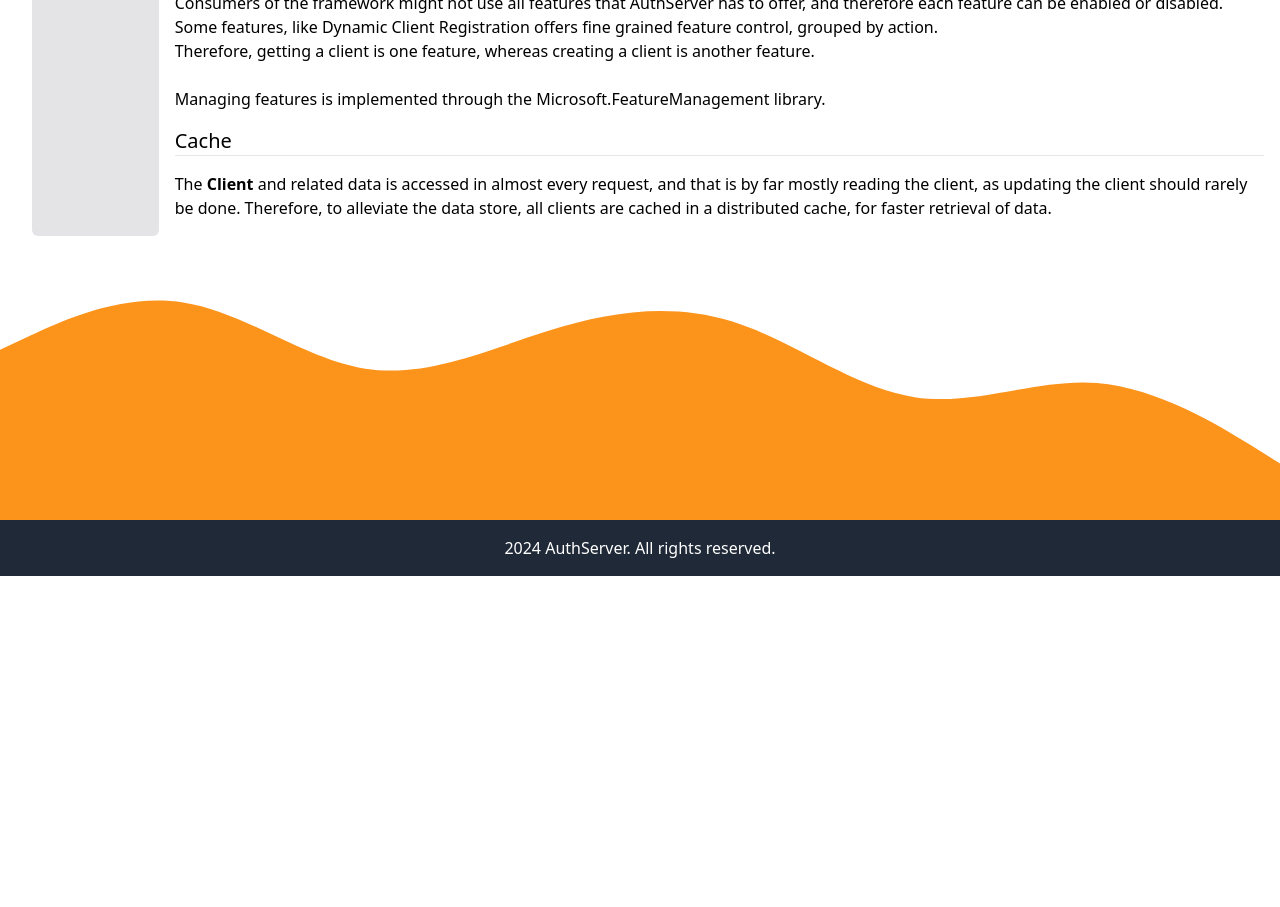
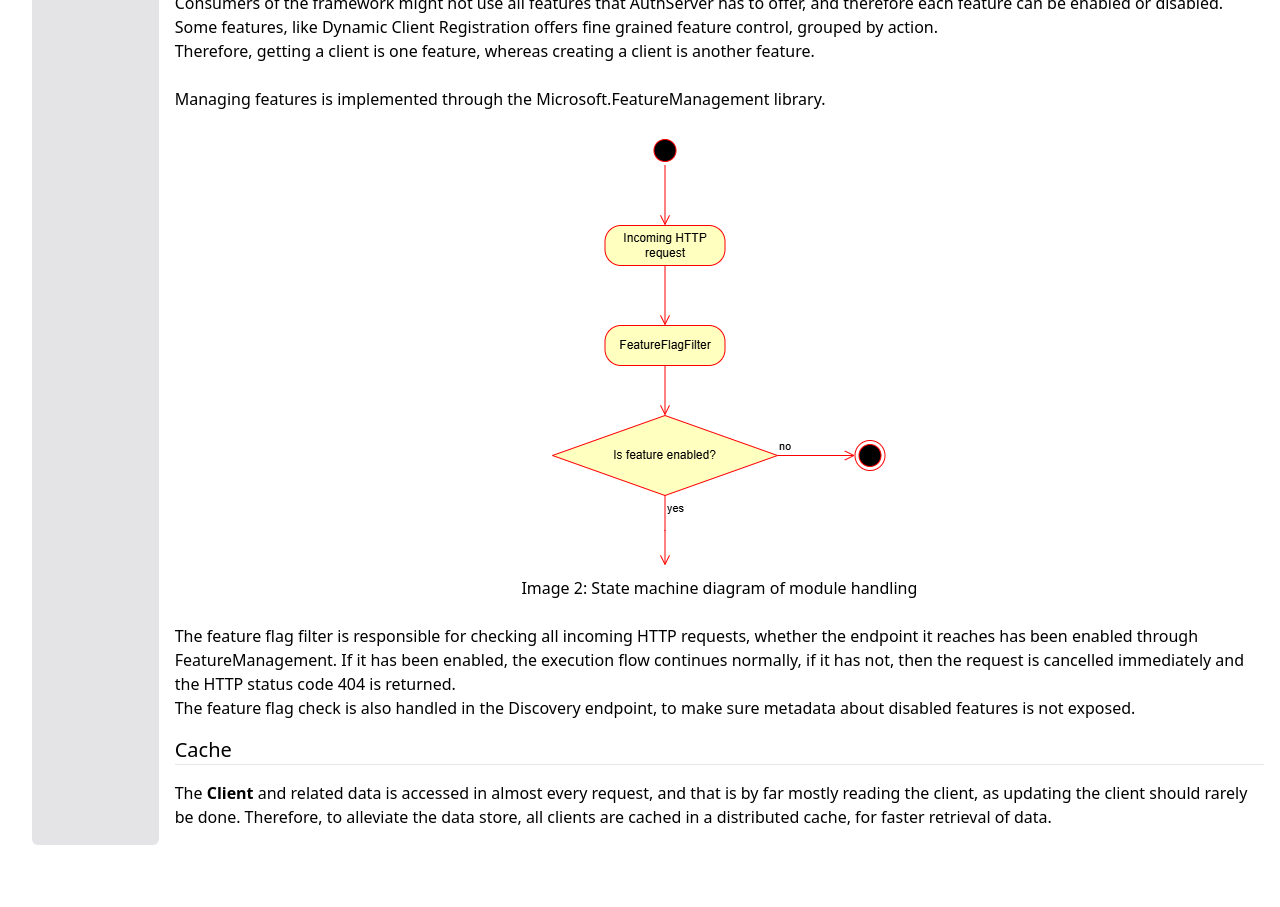
Before and after one commit to jokk-itu/authserver-framework, a SvelteKit app in the folder doc/: page /developer/architecture in a window 1280 px wide. Shown: the part 1280-2187 px from the top of the page. Before the commit the page ends 1856 px from the top, so only its background shows below. Built offline with nearby package versions, Linux system fonts and the light colour scheme.

Commit message:
add: section on module architecture

```diff
--- a/doc/src/routes/developer/architecture/+page.svelte
+++ b/doc/src/routes/developer/architecture/+page.svelte
@@ -18,7 +18,7 @@
     </p>
     <br/>
     <figure>
-        <img src="{base}/endpoint-architecture.png" alt="endpoint architecture" />
+        <img class="object-center" src="{base}/endpoint-architecture.png" alt="endpoint architecture" />
         <figCaption class="text-center">Image 1: Class diagram of request handling</figCaption>
     </figure>
     <br/>
@@ -56,6 +56,21 @@
         Managing features is implemented through the Microsoft.FeatureManagement
         library.
     </p>
+    <br/>
+    <figure>
+        <img class="mx-auto" src="{base}/module-architecture.png" alt="module architecture"/>
+        <figcaption class="text-center">Image 2: State machine diagram of module handling</figcaption>
+    </figure>
+    <br/>
+    <p>
+        The feature flag filter is responsible for checking all incoming HTTP requests,
+        whether the endpoint it reaches has been enabled through FeatureManagement.
+        If it has been enabled, the execution flow continues normally,
+        if it has not, then the request is cancelled immediately and the HTTP status code 404 is returned.
+        <br/>
+        The feature flag check is also handled in the Discovery endpoint,
+        to make sure metadata about disabled features is not exposed.
+    </p>
 </Section>
 <Section title="Cache">
     <p>
```
Also changed, not shown: doc/static/module-architecture.png (added).
